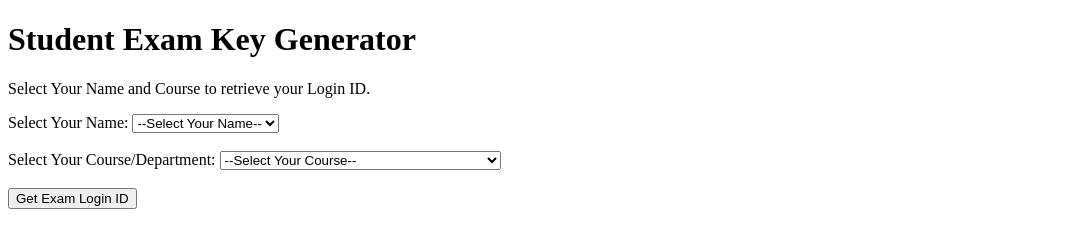
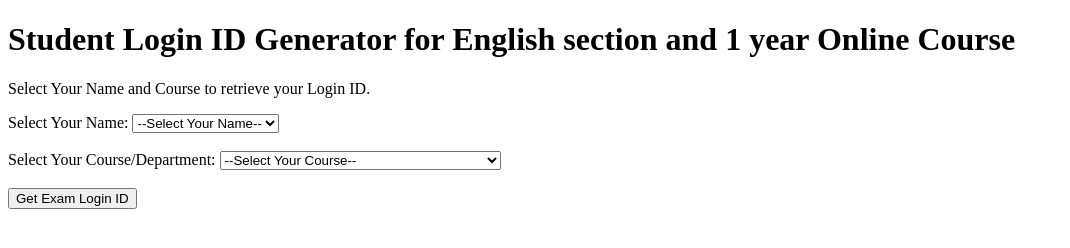
Before and after one commit to occultedge/Modteststsustins100, a plain HTML site: page index.html in a window 1280 px wide. Shown: the whole page, without its empty margins (0-1070 px from the left). Drawn offline with Linux system fonts and the light colour scheme.

Commit message:
Update index.html

```diff
--- a/index.html
+++ b/index.html
@@ -127,7 +127,7 @@
     </script>
 </head>
 <body>
-    <h1>Student Exam Key Generator</h1>
+    <h1>Student Login ID Generator for English section and 1 year Online Course</h1>
     <p>Select Your Name and Course to retrieve your Login ID.</p>
 
     <label for="studentName">Select Your Name:</label>
```
